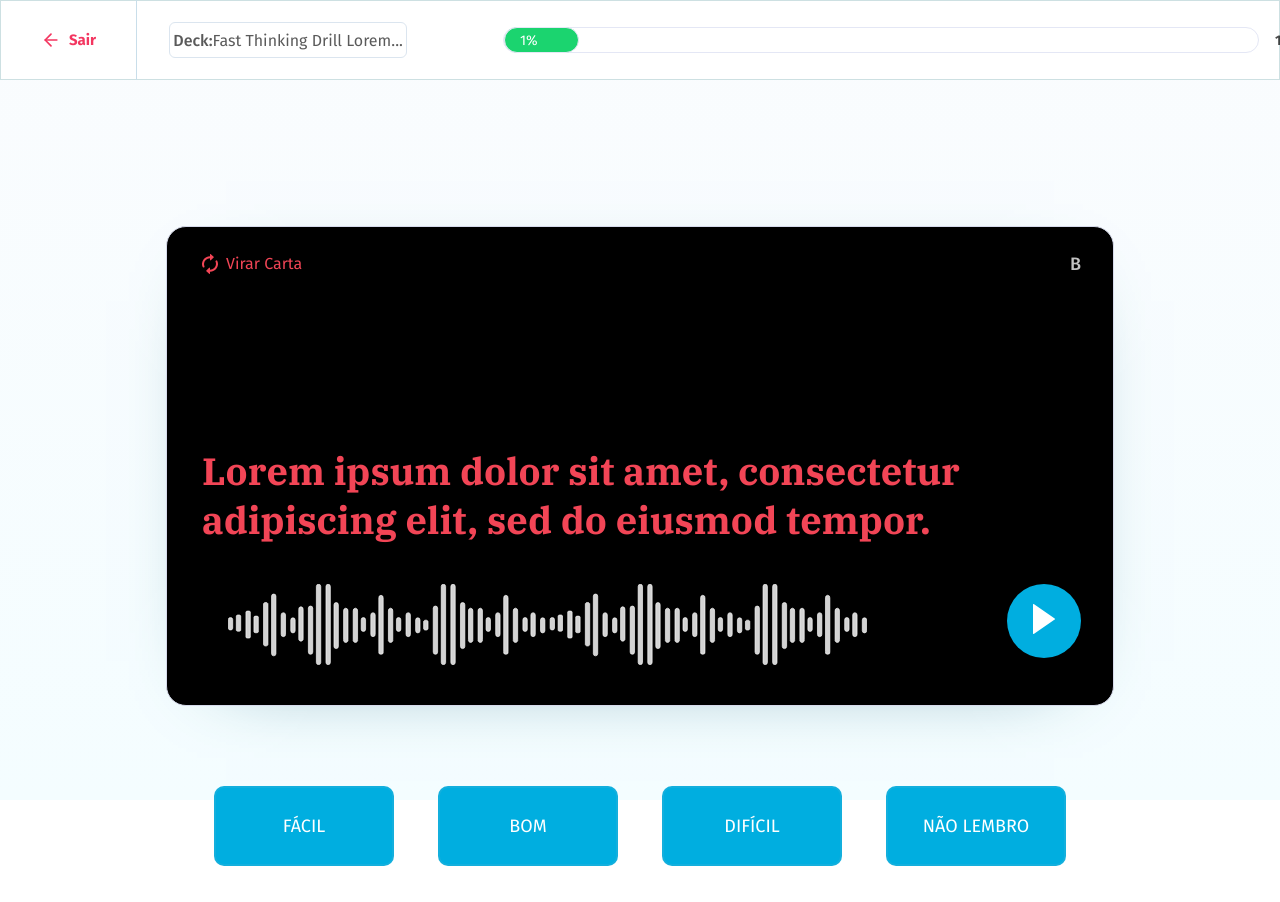
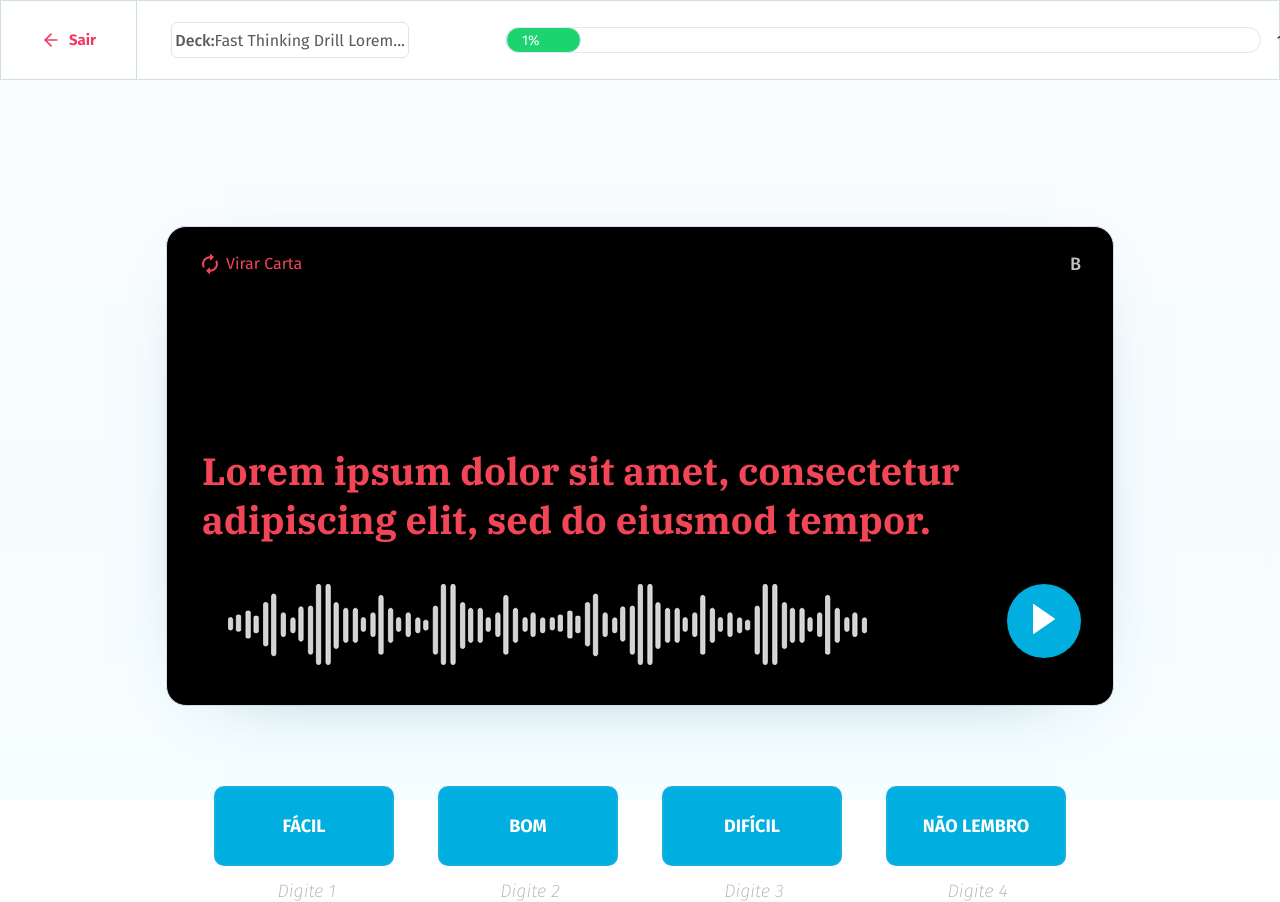
Before and after one commit to robertokbr/hackitApp, a React (Create React App) app: page / in a window 1280 px wide. Both pictures are taken after a click on the button "Virar Carta". Shown: the top 902 px of the page. Built offline with nearby package versions, Linux system fonts and the light colour scheme.

Commit message:
Add button Effect

```diff
--- a/src/pages/DashboardCard/index.tsx
+++ b/src/pages/DashboardCard/index.tsx
@@ -75,10 +75,12 @@ const DashboardCard: React.FC = () => {
   const handleFlipCard = useCallback(() => {
     setFlipped(state => !state);
   }, []);
-  const handleResetCard = useCallback(() => {
+  const handleResetCard = useCallback(async () => {
+    if (!flipped) return;
     setFlipped(state => !state);
+
     console.log('next card');
-  }, []);
+  }, [flipped]);
 
   return (
     <Container>
@@ -189,18 +191,28 @@ const DashboardCard: React.FC = () => {
             </Player>
           </CardContent>
         </Card>
-        <FeedbackButtons visible={Number(!flipped)}>
-          <button type="button" onClick={handleResetCard}>
+        <FeedbackButtons visible={Number(flipped)}>
+          <button
+            onKeyPress={event => {
+              console.log(event.target);
+            }}
+            type="button"
+            onClick={handleResetCard}
+          >
             FÁCIL
+            <span>Digite 1</span>
           </button>
           <button type="button" onClick={handleResetCard}>
             BOM
+            <span>Digite 2</span>
           </button>
           <button type="button" onClick={handleResetCard}>
             DIFÍCIL
+            <span>Digite 3</span>
           </button>
           <button type="button" onClick={handleResetCard}>
             NÃO LEMBRO
+            <span>Digite 4</span>
           </button>
         </FeedbackButtons>
       </Content>
--- a/src/pages/DashboardCard/styles.ts
+++ b/src/pages/DashboardCard/styles.ts
@@ -15,6 +15,9 @@ const buttonStyle = {
     color: #ffffff;
     &:hover {
       background: ${shade(0.2, '#00AEE0')};
+    }
+    span {
+      opacity: 1;
     }
   `,
 };
@@ -39,17 +42,19 @@ export const HeaderContent = styled.div`
     font-size: 15px;
     color: #f33660;
     padding: 30px 40px;
-    font-weight: bold;
     text-decoration: none;
+    font-weight: 700;
   }
   svg {
     margin-right: 8px;
   }
 `;
 export const ProgressBar = styled.div<ProgressProps>`
+  flex: 1;
   height: 100%;
+  max-width: 1314px;
   display: flex;
-  padding: 0 32px;
+  padding: 0 34px;
   align-items: center;
   font-size: 14px;
   border-right: 1px solid #c9deea;
@@ -200,20 +205,29 @@ export const FeedbackButtons = styled.section<AnimationProps>`
   height: 108px;
   margin: 0 auto;
   button {
+    position: relative;
+    font-weight: 700;
     height: 80px;
     width: 180px;
     border: 2px solid #80b7c726;
     border-radius: 10px;
     font-size: 18px;
     transition: 0.2s;
-
     background: #aad0db1a;
     color: #b7d3db;
-
     &:hover {
       background: ${shade(0.03, '#aad0db1a')};
     }
+    span {
+      font-weight: 200;
+      position: absolute;
+      bottom: -50%;
+      right: 32%;
+      color: #b2b2b2;
+      font-style: italic;
+      opacity: 0;
+    }
 
-    ${props => !props.visible && buttonStyle.pressable}
+    ${props => props.visible && buttonStyle.pressable}
   }
 `;
```
